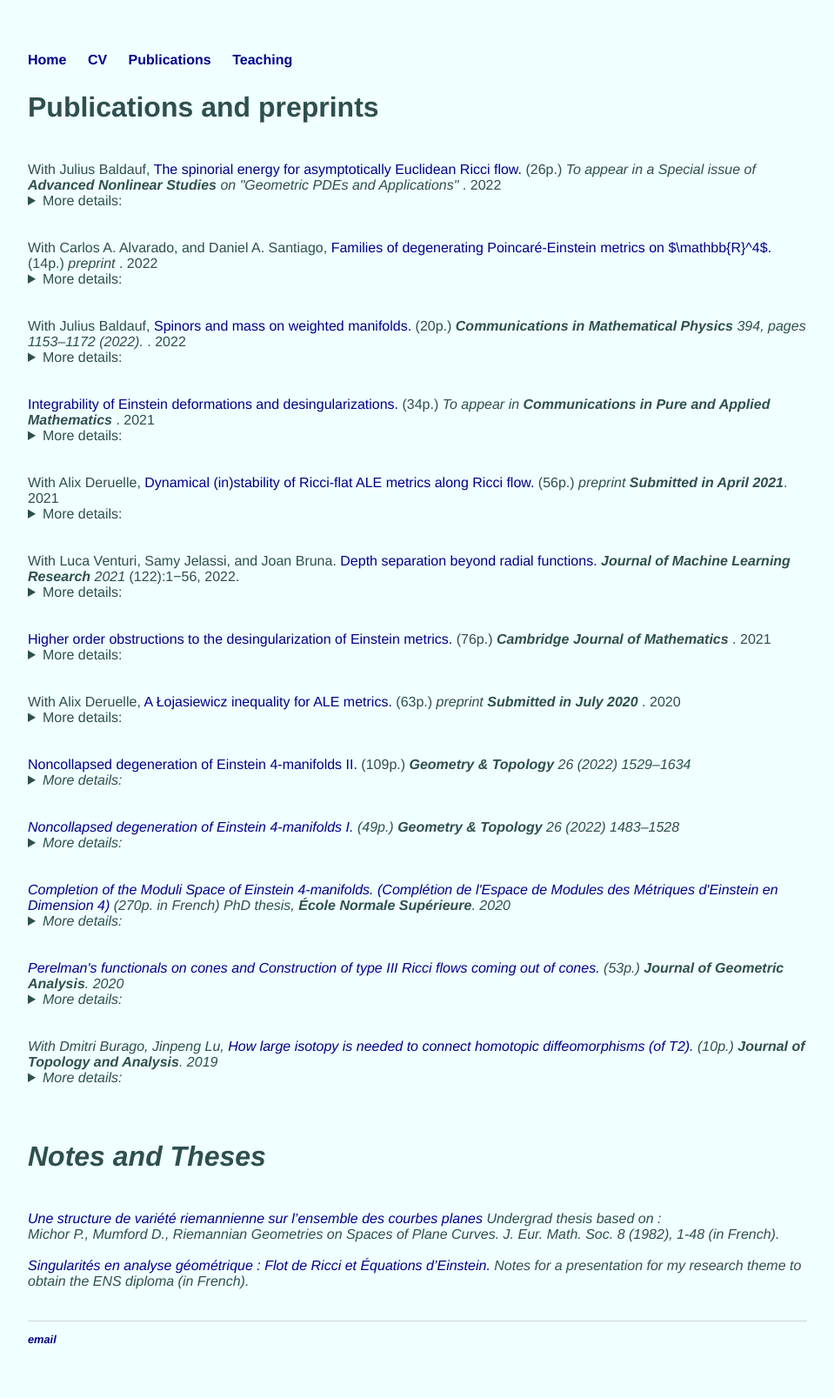
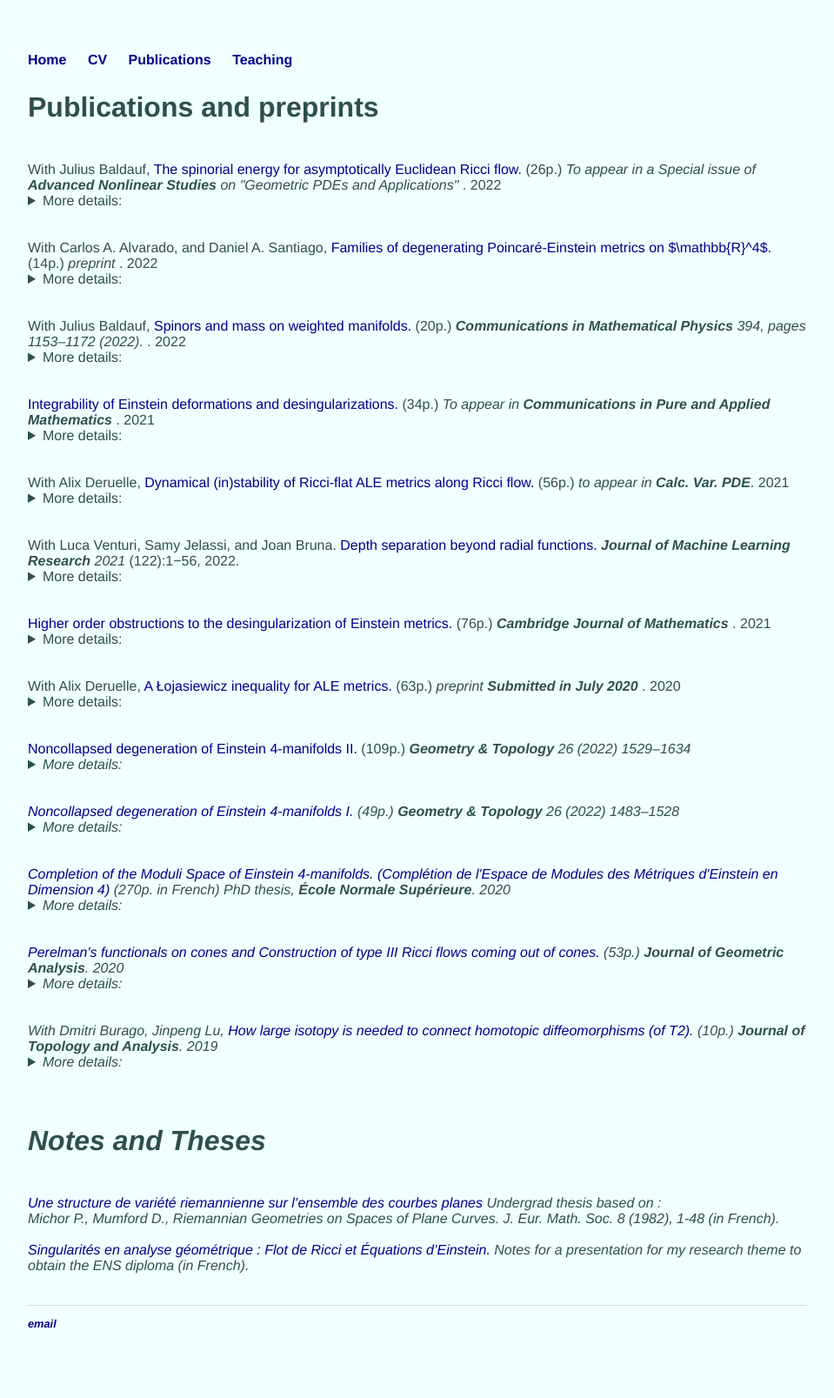
Before and after one commit to tristanozuch/tristanozuch.github.io, a Jekyll site: the page built from publications/index.html, in a window 1280 px wide. Shown: the whole page at 87% size, without its empty margins (160-1119 px from the left). Built offline with Jekyll 4.4.1, drawn with Linux system fonts in a browser that asks for light colours.

Commit message:
Update index.html

```diff
--- a/publications/index.html
+++ b/publications/index.html
@@ -37,7 +37,7 @@
 
 
 <br /> With Alix Deruelle, <a href="https://arxiv.org/abs/2104.10630"> Dynamical (in)stability of Ricci-flat ALE metrics along Ricci flow.
-</a> (56p.)  <i>preprint <b> Submitted in April 2021</b></i>.
+</a> (56p.)  <i> to appear in <b>Calc. Var. PDE</b></i>.
  2021
 <br />
 <details>
```
